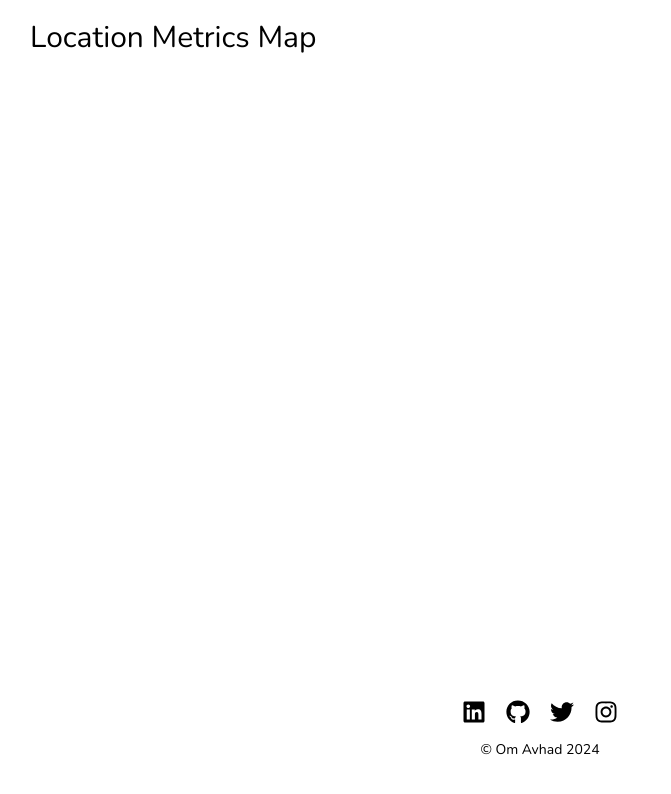
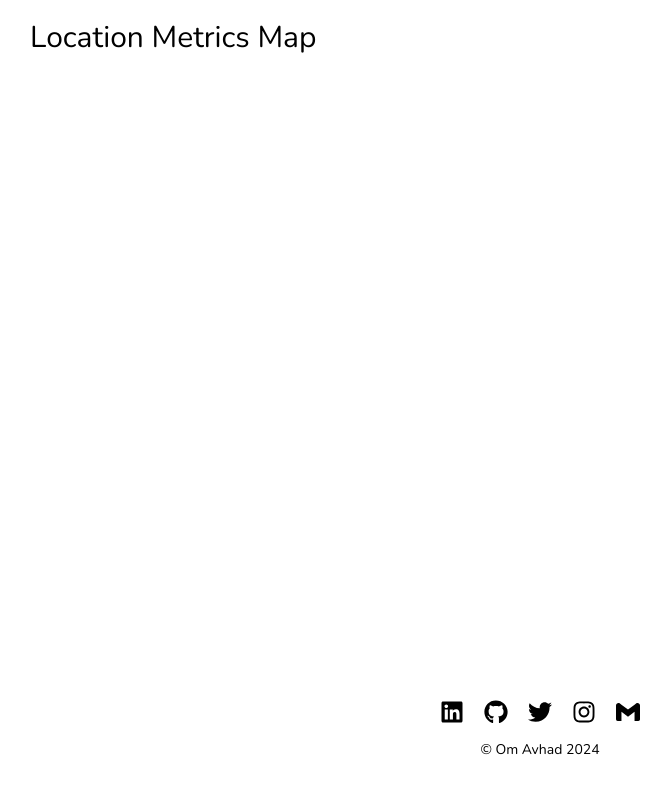
Before and after one commit to OmAvhad/portfolio, a Next.js app: page /analytics in a window 1280 px wide. Shown: the part 376-1170 px from the top of the page, without its empty margins (100-771 px from the left). Built offline with nearby package versions, Linux system fonts and the light colour scheme; a web font is replaced by a local one.

Commit message:
added gmail in links

```diff
--- a/src/components/footer.js
+++ b/src/components/footer.js
@@ -6,6 +6,7 @@ const FaLinkedin = dynamic(() => import('react-icons/fa').then(mod => mod.FaLink
 const FaGithub = dynamic(() => import('react-icons/fa').then(mod => mod.FaGithub));
 const FaTwitter = dynamic(() => import('react-icons/fa').then(mod => mod.FaTwitter));
 const FaInstagram = dynamic(() => import('react-icons/fa').then(mod => mod.FaInstagram));
+const SiGmail = dynamic(() => import('react-icons/si').then(mod => mod.SiGmail));
 
 function Footer() {
     return (
@@ -23,6 +24,9 @@ function Footer() {
                 <Link href="https://www.instagram.com/_om_avhad/" target='_blank'>
                     <FaInstagram className='text-2xl'/>
                 </Link>
+                <Link href="mailto:omavhad22@gmail.com">
+                    <SiGmail className='text-2xl'/>
+                </Link>
             </div>
             <h1 className='text-sm'>
                 &copy; Om Avhad 2024
```
